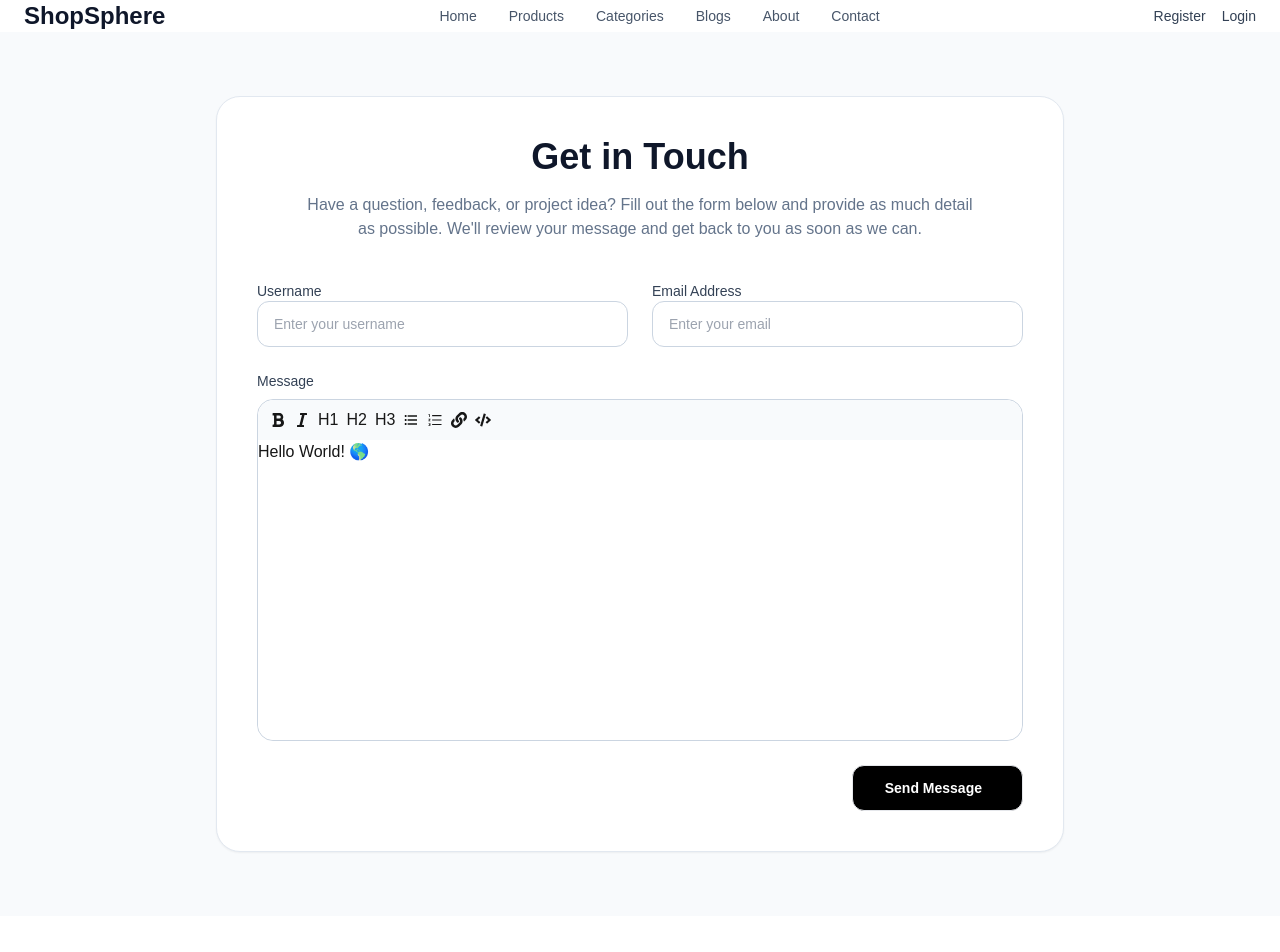
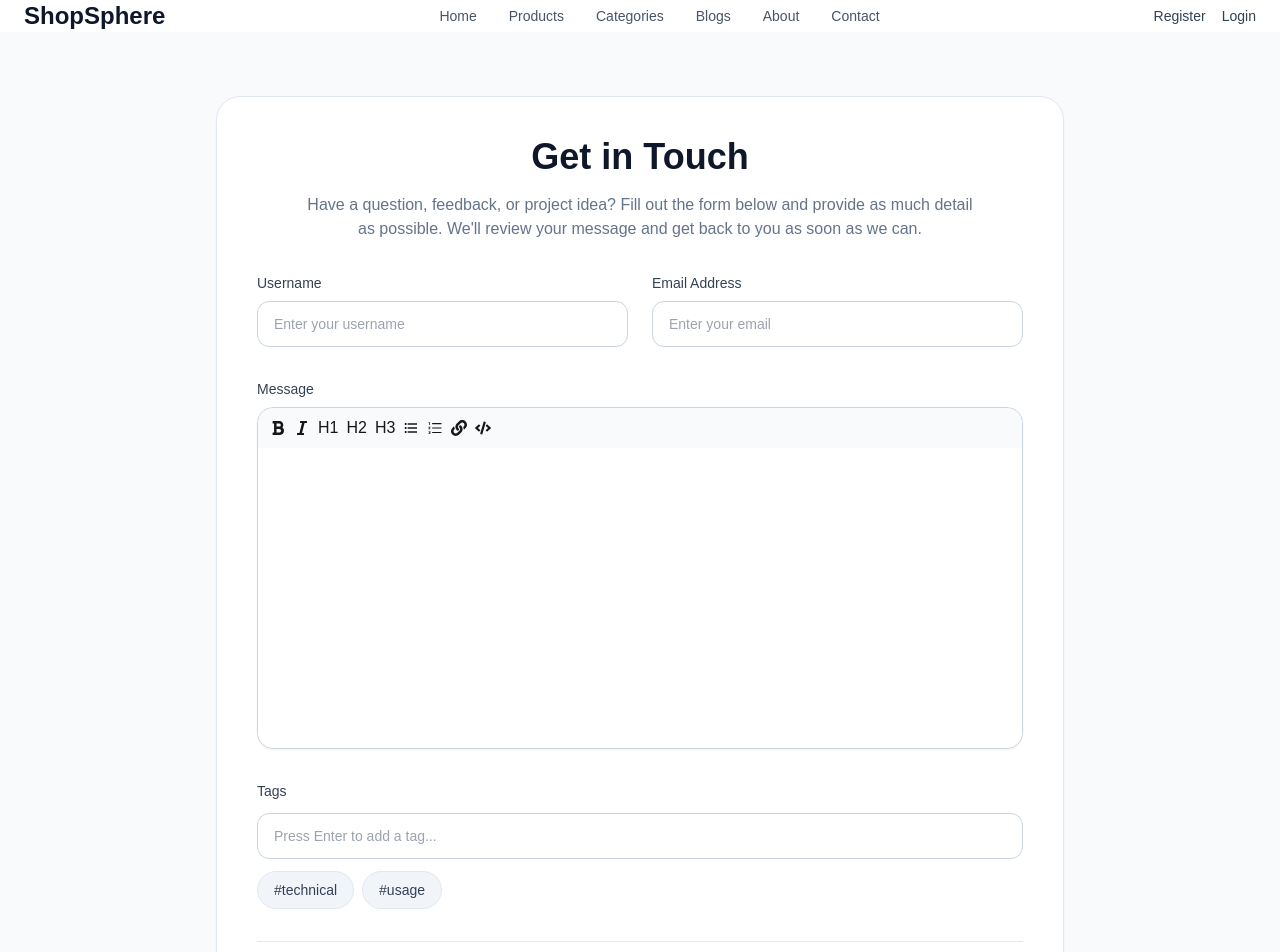
Before and after one commit to Htut-7/Nextjs-Ecommerce-Project, a Next.js app: page /contact/create in a window 1280 px wide. Shown: the top 952 px of the page. Before the commit the page ends 916 px from the top, so only its background shows below. Built offline with nearby package versions, Linux system fonts and the light colour scheme.

Commit message:
feat: enchane editor component for form integration

```diff
--- a/Components/Editor.tsx
+++ b/Components/Editor.tsx
@@ -31,7 +31,7 @@ lowlight.register('js', js)
 lowlight.register('ts', ts)
 
 
-const Editor = () => {
+const Editor = ({value,onChange,label} : {value?: string, onChange: (value:string)=>void; label?:string}) => {
   const editor = useEditor({
     editorProps:{
         attributes:{
@@ -108,7 +108,10 @@ const Editor = () => {
         lowlight,
       }),
     ],
-    content: '<p>Hello World! 🌎️</p>',
+    content: value || "",
+    onUpdate({editor}){
+      onChange(editor.getHTML());
+    },
     // Don't render immediately on the server to avoid SSR issues
     immediatelyRender: false,
   })
--- a/app/(root)/contact/components/contactForm.tsx
+++ b/app/(root)/contact/components/contactForm.tsx
@@ -8,12 +8,28 @@ import Button from "@/Components/Button";
 function ContactForm() {
   const [name, setName] = useState("");
   const [email, setEmail] = useState("");
+  const [tag,setTag]=useState<string[]>(['technical', 'usage']);
+  const [newTag,setNewTag]=useState("");
+  const [value,setValue]=useState('');
+
+  const enterHandler=(e: React.KeyboardEvent<HTMLInputElement>)=>{
+
+    if(e.key==='Enter'){
+        if(!tag.includes(newTag)){
+            setTag([...tag,newTag]);
+            setNewTag("");
+        }else{
+            Error('Error');
+        }
+    }
+  }
 
   return (
     <section className="bg-slate-50 py-16">
   <div className="mx-auto max-w-4xl px-6">
-        <div className="rounded-3xl border border-slate-200 bg-white p-8 shadow-sm md:p-10">
-          <div className="mb-10 text-center">
+    <div className="space-y-8 rounded-3xl border border-slate-200 bg-white p-8 shadow-sm md:p-10">
+
+      <div className="text-center">
         <h2 className="text-4xl font-bold text-slate-900">
           Get in Touch
         </h2>
@@ -25,7 +41,6 @@ function ContactForm() {
         </p>
       </div>
 
-          <form className="space-y-6">
       <div className="grid gap-6 md:grid-cols-2">
         <Input
           type="text"
@@ -44,22 +59,47 @@ function ContactForm() {
         />
       </div>
 
-            <div>
-              <label className="mb-2 block text-sm font-medium text-slate-700">
+      <div className="space-y-2">
+        <label className="block text-sm font-medium text-slate-700">
           Message
         </label>
 
-              <div className="overflow-hidden rounded-2xl border border-slate-300 bg-white">
-                <Editor />
+        <div className="overflow-hidden rounded-2xl border border-slate-300 bg-white shadow-sm">
+          <Editor value={value} onChange={(v)=>setValue(v)} label="any question"/>
         </div>
       </div>
 
-            <div className="flex justify-end">
+      <div className="space-y-3">
+        <label className="block text-sm font-medium text-slate-700">
+          Tags
+        </label>
+
+        <Input
+          type="text"
+          placeholder="Press Enter to add a tag..."
+          value={newTag}
+          onChange={(e) => setNewTag(e.target.value)}
+          onKeyDown={enterHandler}
+        />
+
+        <div className="flex flex-wrap gap-2">
+          {tag.map((t, i) => (
+            <span
+              key={i}
+              className="rounded-full border border-slate-200 bg-slate-100 px-4 py-2 text-sm font-medium text-slate-700"
+            >
+              #{t}
+            </span>
+          ))}
+        </div>
+      </div>
+
+      <div className="flex justify-end border-t border-slate-200 pt-6">
         <Button className="px-8">
           Send Message
         </Button>
       </div>
-          </form>
+
     </div>
   </div>
 </section>
```
Lines whose indentation alone changed are shown as unchanged.
